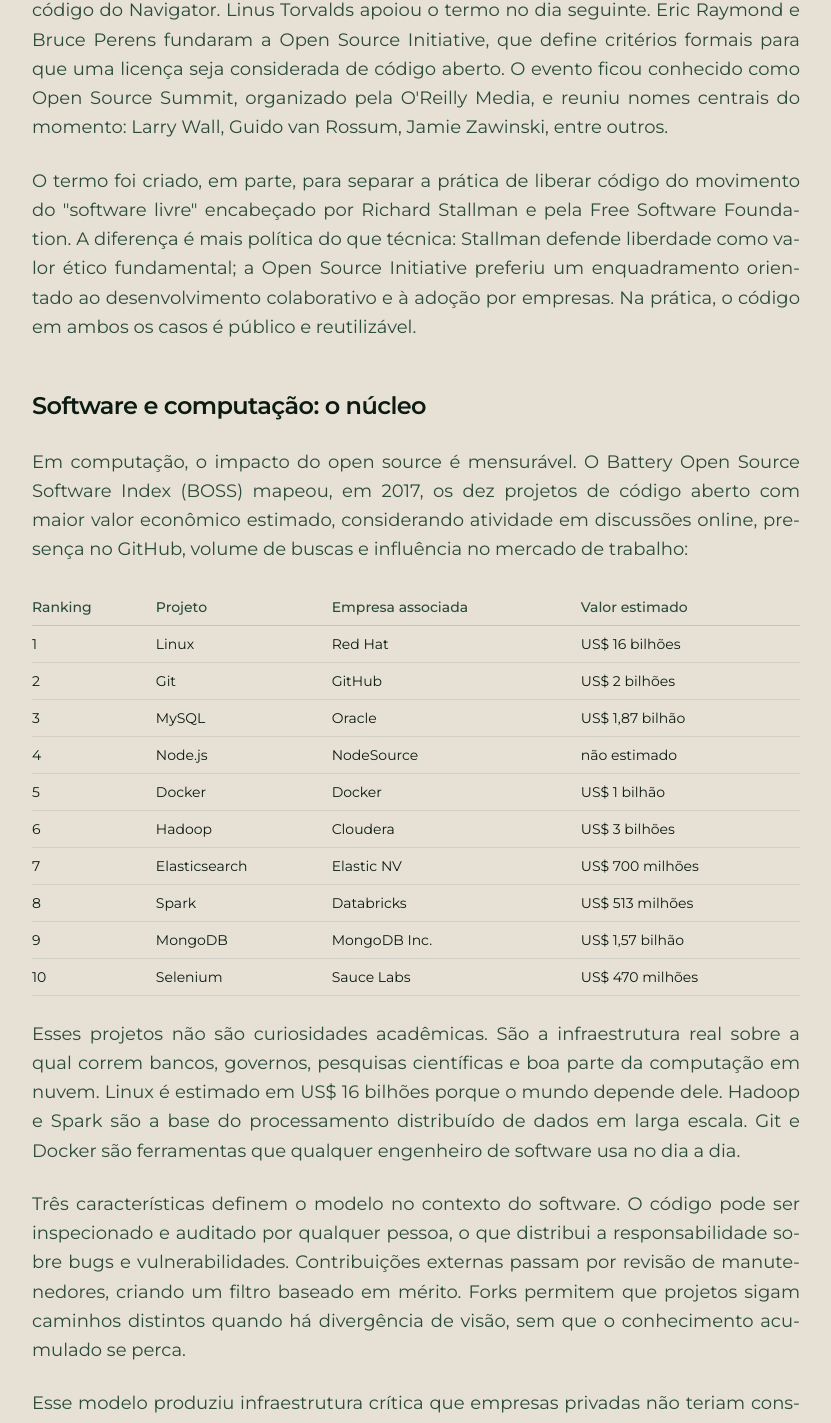
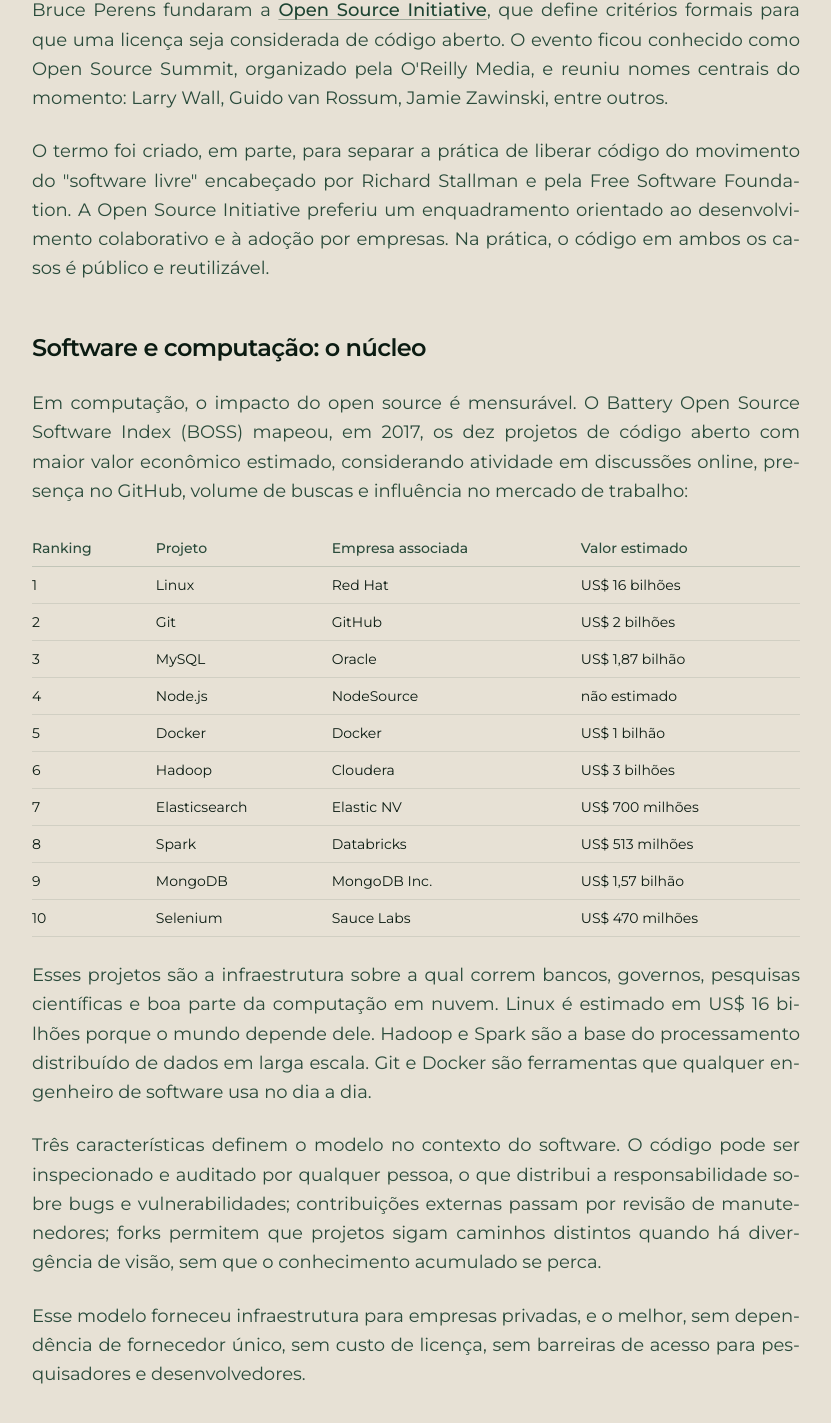
Before and after one commit to julianopadua/forest-portal, a Next.js app: page /blog/comunidade-open-source in a window 1280 px wide. Shown: the part 1550-2973 px from the top of the page, without its empty margins (62-893 px from the left). Built offline with nearby package versions, Linux system fonts and the light colour scheme; no server answers.

Commit message:
docs: updated open source blog

```diff
--- a/content/blog/comunidade-open-source.en.mdx
+++ b/content/blog/comunidade-open-source.en.mdx
@@ -13,15 +13,15 @@ tags:
 mainImage: "/images/blog/comunidade-open-source/image.png"
 ---
 
-The Internet as we know it would not exist without free software. Linux runs most of the planet's servers. Git is the backbone of distributed software development. Python and R, the two most widely used languages in data science, are open projects with thousands of contributors. Before it was philosophy or business strategy, open source was a practice: publish code so anyone can read, modify, and redistribute it.
+The Internet as we know it would not exist without free software. Linux runs most of the planet's servers. Git is the backbone of distributed software development. Python and R, the two most widely used languages in data science, are open projects with thousands of contributors. The goal when building open source products is simple: publish code so anyone can read, modify, and redistribute it.
 
 ## Where the term came from
 
-Sharing code has roots older than the internet. On the ARPANET of the 1960s, network protocols developed through public review via RFC (Request for Comments), a process that remains active today. IBM in the 1950s distributed source code alongside its operating systems. Sharing technical knowledge, in that sense, is older than proprietary software.
+Sharing code has roots older than the internet. On the [ARPANET](https://en.wikipedia.org/wiki/ARPANET) of the 1960s, network protocols developed through public review via RFC (Request for Comments), a process that remains active today. [IBM](https://en.wikipedia.org/wiki/IBM) in the 1950s distributed source code alongside its operating systems.
 
-The term "open source" itself emerged in 1998. Christine Peterson coined the phrase during a meeting in Palo Alto, prompted by Netscape's announcement that it would release the Navigator source code. Linus Torvalds endorsed the term the next day. Eric Raymond and Bruce Perens founded the Open Source Initiative, which defines formal criteria for a license to count as open source. The event became known as the Open Source Summit, organized by O'Reilly Media, and brought together central figures of the moment: Larry Wall, Guido van Rossum, Jamie Zawinski, among others.
+The term "open source" itself emerged in 1998. [Christine Peterson](https://en.wikipedia.org/wiki/Christine_Peterson) coined the phrase during a meeting in Palo Alto, prompted by [Netscape](https://en.wikipedia.org/wiki/Netscape)'s announcement that it would release the Navigator source code. [Linus Torvalds](https://en.wikipedia.org/wiki/Linus_Torvalds) endorsed the term the next day. Eric Raymond and Bruce Perens founded the [Open Source Initiative](https://opensource.org/), which defines formal criteria for a license to count as open source. The event became known as the Open Source Summit, organized by O'Reilly Media, and brought together central figures of the moment: Larry Wall, Guido van Rossum, Jamie Zawinski, among others.
 
-The term was created, in part, to separate the practice of releasing code from the "free software" movement led by Richard Stallman and the Free Software Foundation. The difference is more political than technical: Stallman treats freedom as a fundamental ethical value; the Open Source Initiative preferred a framing oriented toward collaborative development and corporate adoption. In practice, code in both cases is public and reusable.
+The term was created, in part, to separate the practice of releasing code from the "free software" movement led by Richard Stallman and the Free Software Foundation. The Open Source Initiative preferred a framing oriented toward collaborative development and corporate adoption. In practice, code in both cases is public and reusable.
 
 ## Software and computing: the core
 
@@ -40,11 +40,11 @@ In computing, the impact of open source is measurable. The Battery Open Source S
 | 9    | MongoDB        | MongoDB Inc.       | US$ 1.57 billion  |
 | 10   | Selenium       | Sauce Labs         | US$ 470 million   |
 
-These projects are not academic curiosities. They are the real infrastructure on which banks, governments, scientific research, and much of cloud computing run. Linux is estimated at US$ 16 billion because the world depends on it. Hadoop and Spark underpin large-scale distributed data processing. Git and Docker are tools that any software engineer uses daily.
+These projects are the infrastructure on which banks, governments, scientific research, and much of cloud computing run. Linux is estimated at US$ 16 billion because the world depends on it. Hadoop and Spark underpin large-scale distributed data processing. Git and Docker are tools that any software engineer uses daily.
 
-Three characteristics define the model in a software context. Code can be inspected and audited by anyone, which distributes responsibility for bugs and vulnerabilities. External contributions go through maintainer review, creating a merit-based filter. Forks let projects follow different paths when visions diverge, without losing accumulated knowledge.
+Three characteristics define the model in a software context. Code can be inspected and audited by anyone, which distributes responsibility for bugs and vulnerabilities; external contributions go through maintainer review; forks let projects follow different paths when visions diverge, without losing accumulated knowledge.
 
-That model produced critical infrastructure that private companies would not have built the same way: without dependence on a single vendor, without license cost, without access barriers for researchers and developers anywhere in the world.
+That model provided infrastructure for private companies, and the best part: without dependence on a single vendor, without license cost, without access barriers for researchers and developers.
 
 ## Beyond software
 
@@ -58,10 +58,10 @@ The open source principle migrated to other fields, with concrete results.
 
 **Medicine**: Open pharmaceutical development initiatives led to consortia focused on neglected diseases such as malaria. In bioinformatics, rapid sharing of sequencing data during the 2011 E. coli outbreak showed how the model accelerates crisis response.
 
-The pattern repeats: where there is a common good that no single actor has an incentive to build alone, the open model tends to emerge as a viable alternative.
+Where there is a common good that no single actor has an incentive to build alone, the open model tends to emerge as a viable alternative.
 
 ## Instituto Forest's commitment
 
-Instituto Forest was born in this context and does not pretend to be neutral toward it. Our data pipelines, models, and documentation are published as open source not as a communications differentiator, but as a working method: auditability, reproducibility, and continuous contribution are part of what it means to work seriously with environmental data.
+Instituto Forest was born in this context and seeks to integrate with it. Our data pipelines, models, and documentation are published as open source as our way of working. Auditability, reproducibility, and continuous contribution are part of what it means to work seriously with data.
 
 We believe the open source community is a common good that must be fed, not only consumed. That means accepting contributions, keeping documentation alive, and using open tools whenever possible. It also means recognizing that the public data we process belongs to society, and that making our work reproducible is an obligation, not a concession.
--- a/content/blog/comunidade-open-source.mdx
+++ b/content/blog/comunidade-open-source.mdx
@@ -13,15 +13,15 @@ tags:
 mainImage: "/images/blog/comunidade-open-source/image.png"
 ---
 
-A Internet como a conhecemos não existiria sem software livre. Linux roda a maior parte dos servidores do planeta. Git é a espinha dorsal do desenvolvimento de software distribuído. Python e R, as duas linguagens mais usadas em ciência de dados, são projetos abertos com milhares de colaboradores. Antes de ser filosofia ou estratégia de negócios, open source é uma prática: publicar o código para que qualquer pessoa possa ler, modificar e redistribuir.
+A Internet como a conhecemos não existiria sem software livre. Linux roda a maior parte dos servidores do planeta. Git é a espinha dorsal do desenvolvimento de software distribuído. Python e R, as duas linguagens mais usadas em ciência de dados, são projetos abertos com milhares de colaboradores. O objetivo ao criar produtos open source é simples: publicar o código para que qualquer pessoa possa ler, modificar e redistribuir.
 
 ## De onde veio o termo
 
-Compartilhar código tem raízes anteriores à internet. Na ARPANET dos anos 1960, protocolos de rede se desenvolveram por revisão pública via RFC (Request for Comments), processo que segue ativo até hoje. A IBM dos anos 1950 distribuía código-fonte junto com seus sistemas operacionais. O compartilhamento de conhecimento técnico, nesse sentido, é mais antigo do que o software proprietário.
+Compartilhar código tem raízes anteriores à internet. Na [ARPANET](https://pt.wikipedia.org/wiki/ARPANET) dos anos 1960, protocolos de rede se desenvolveram por revisão pública via RFC (Request for Comments), processo que segue ativo até hoje. A [IBM](https://en.wikipedia.org/wiki/IBM) dos anos 1950 distribuía código-fonte junto com seus sistemas operacionais.
 
-O termo "open source" em si surgiu em 1998. Christine Peterson cunhou a expressão durante uma reunião em Palo Alto, motivada pelo anúncio da Netscape de liberar o código do Navigator. Linus Torvalds apoiou o termo no dia seguinte. Eric Raymond e Bruce Perens fundaram a Open Source Initiative, que define critérios formais para que uma licença seja considerada de código aberto. O evento ficou conhecido como Open Source Summit, organizado pela O'Reilly Media, e reuniu nomes centrais do momento: Larry Wall, Guido van Rossum, Jamie Zawinski, entre outros.
+O termo "open source" em si surgiu em 1998. [Christine Peterson](https://en.wikipedia.org/wiki/Christine_Peterson) cunhou a expressão durante uma reunião em Palo Alto, motivada pelo anúncio da [Netscape](https://en.wikipedia.org/wiki/Netscape) de liberar o código do Navigator. [Linus Torvalds](https://en.wikipedia.org/wiki/Linus_Torvalds) apoiou o termo no dia seguinte. Eric Raymond e Bruce Perens fundaram a [Open Source Initiative](https://opensource.org/), que define critérios formais para que uma licença seja considerada de código aberto. O evento ficou conhecido como Open Source Summit, organizado pela O'Reilly Media, e reuniu nomes centrais do momento: Larry Wall, Guido van Rossum, Jamie Zawinski, entre outros.
 
-O termo foi criado, em parte, para separar a prática de liberar código do movimento do "software livre" encabeçado por Richard Stallman e pela Free Software Foundation. A diferença é mais política do que técnica: Stallman defende liberdade como valor ético fundamental; a Open Source Initiative preferiu um enquadramento orientado ao desenvolvimento colaborativo e à adoção por empresas. Na prática, o código em ambos os casos é público e reutilizável.
+O termo foi criado, em parte, para separar a prática de liberar código do movimento do "software livre" encabeçado por Richard Stallman e pela Free Software Foundation. A Open Source Initiative preferiu um enquadramento orientado ao desenvolvimento colaborativo e à adoção por empresas. Na prática, o código em ambos os casos é público e reutilizável.
 
 ## Software e computação: o núcleo
 
@@ -40,11 +40,11 @@ Em computação, o impacto do open source é mensurável. O Battery Open Source
 | 9       | MongoDB        | MongoDB Inc.      | US$ 1,57 bilhão   |
 | 10      | Selenium       | Sauce Labs        | US$ 470 milhões   |
 
-Esses projetos não são curiosidades acadêmicas. São a infraestrutura real sobre a qual correm bancos, governos, pesquisas científicas e boa parte da computação em nuvem. Linux é estimado em US$ 16 bilhões porque o mundo depende dele. Hadoop e Spark são a base do processamento distribuído de dados em larga escala. Git e Docker são ferramentas que qualquer engenheiro de software usa no dia a dia.
+Esses projetos são a infraestrutura sobre a qual correm bancos, governos, pesquisas científicas e boa parte da computação em nuvem. Linux é estimado em US$ 16 bilhões porque o mundo depende dele. Hadoop e Spark são a base do processamento distribuído de dados em larga escala. Git e Docker são ferramentas que qualquer engenheiro de software usa no dia a dia.
 
-Três características definem o modelo no contexto do software. O código pode ser inspecionado e auditado por qualquer pessoa, o que distribui a responsabilidade sobre bugs e vulnerabilidades. Contribuições externas passam por revisão de manutenedores, criando um filtro baseado em mérito. Forks permitem que projetos sigam caminhos distintos quando há divergência de visão, sem que o conhecimento acumulado se perca.
+Três características definem o modelo no contexto do software. O código pode ser inspecionado e auditado por qualquer pessoa, o que distribui a responsabilidade sobre bugs e vulnerabilidades; contribuições externas passam por revisão de manutenedores; forks permitem que projetos sigam caminhos distintos quando há divergência de visão, sem que o conhecimento acumulado se perca.
 
-Esse modelo produziu infraestrutura crítica que empresas privadas não teriam construído da forma como foi construída: sem dependência de fornecedor único, sem custo de licença, sem barreiras de acesso para pesquisadores e desenvolvedores em qualquer parte do mundo.
+Esse modelo forneceu infraestrutura para empresas privadas, e o melhor, sem dependência de fornecedor único, sem custo de licença, sem barreiras de acesso para pesquisadores e desenvolvedores.
 
 ## Além do software
 
@@ -58,10 +58,10 @@ O princípio open source migrou para outras áreas, com resultados concretos.
 
 **Medicina**: Iniciativas de desenvolvimento farmacêutico aberto levaram à criação de consórcios voltados a doenças negligenciadas, como malária. Na bioinformática, o compartilhamento rápido de dados de sequenciamento durante o surto de E. coli em 2011 demonstrou como o modelo acelera respostas a crises.
 
-O padrão se repete: onde há um bem comum que nenhum ator isolado tem incentivo para construir sozinho, o modelo aberto tende a emergir como alternativa viável.
+Onde há um bem comum que nenhum ator isolado tem incentivo para construir sozinho, o modelo aberto tende a emergir como alternativa viável.
 
 ## O compromisso do Instituto Forest
 
-O Instituto Forest nasce nesse contexto e não finge que é neutro em relação a ele. Nossos pipelines de dados, modelos e documentação são publicados com código aberto não como diferencial de comunicação, mas como método de trabalho: auditabilidade, reprodutibilidade e contribuição contínua fazem parte do que significa trabalhar com dados ambientais de forma séria.
+O Instituto Forest nasce nesse contexto e busca se integrar a ele. Nossos pipelines de dados, modelos e documentação são publicados com código aberto como método de nosso trabalho. Auditabilidade, reprodutibilidade e contribuição contínua fazem parte do que significa trabalhar com dados de forma séria.
 
 Acreditamos que a comunidade open source é um bem comum que precisa ser alimentado, não apenas consumido. Isso significa aceitar contribuições, manter documentação viva e usar ferramentas abertas sempre que possível. Significa também reconhecer que os dados públicos que processamos pertencem à sociedade, e que tornar nosso trabalho reproduzível é uma obrigação, não uma concessão.
```
Also changed, not shown: src/lib/blog/posts.generated.json (+1 -1 lines).
